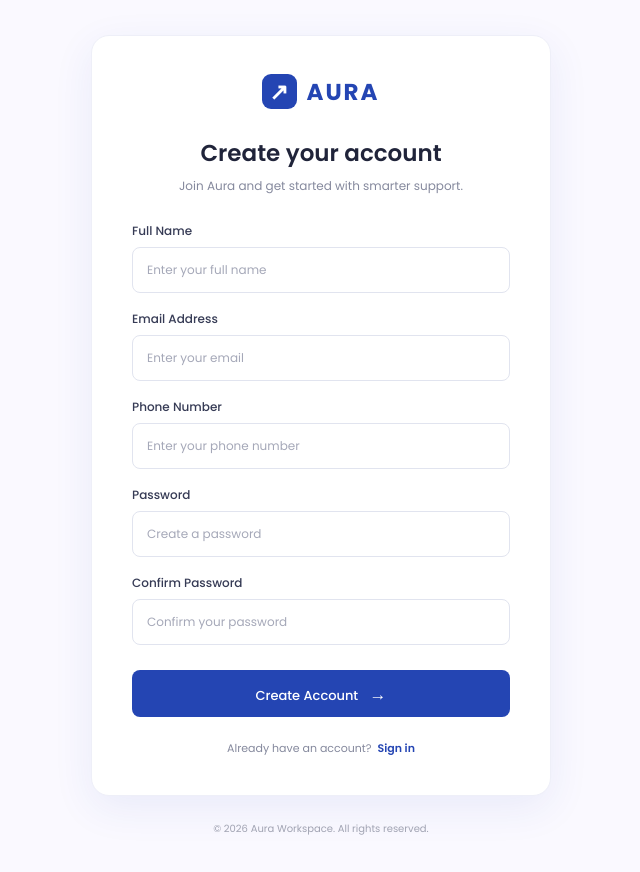
After one commit to Suvashanbaniya/Business_Agent, a Flask app: page /register in a window 1280 px wide. The commit adds this page. Shown: the whole page, without its empty margins (319-959 px from the left). Run offline with Flask 3, Linux system fonts and the light colour scheme.

Commit message:
implemnet the intent detector and add crate the register form

```diff
--- a/Business_Agent/app.py
+++ b/Business_Agent/app.py
@@ -14,8 +14,8 @@ from flask import (
     flash,
 )
 from flask_cors import CORS
-from werkzeug.security import check_password_hash
-
+from werkzeug.security import check_password_hash, generate_password_hash
+from ai.intent_detector import detect_intent
 from ai.llm import ask_llm
 from services.create_ticket import create_ticket
 from ai.customer_chat import product_chat_response
@@ -27,6 +27,12 @@ AUTH_DB_PATH = (
     Path(__file__).resolve().parent
     / "database"
     / "auth.db"
+)
+# Locate customer.db relative to app.py.
+CUSTOMER_DB_PATH = (
+    Path(__file__).resolve().parent
+    / "database"
+    / "customer.db"
 )
 # -------- Public product chatbot API
 @app.route("/product-chat", methods=["POST"])
@@ -52,6 +58,121 @@ app.secret_key = os.environ.get(
 # Basic protection for the session cookie.
 app.config["SESSION_COOKIE_HTTPONLY"] = True
 app.config["SESSION_COOKIE_SAMESITE"] = "Lax"
+
+
+
+@app.route("/register", methods=["GET", "POST"])
+def register():
+
+    # Display the registration form.
+    if request.method == "GET":
+        return render_template("register.html")
+
+    # Get information submitted through the registration form.
+    full_name = request.form.get("full_name", "").strip()
+    email = request.form.get("email", "").strip().lower()
+    phone = request.form.get("phone", "").strip()
+    password = request.form.get("password", "")
+    confirm_password = request.form.get("confirm_password", "")
+
+    # Validate required fields.
+    if not full_name or not email or not password or not confirm_password:
+        flash("Please fill in all required fields.")
+        return redirect(url_for("register"))
+
+    # Basic email validation.
+    if "@" not in email or "." not in email.split("@")[-1]:
+        flash("Please enter a valid email address.")
+        return redirect(url_for("register"))
+
+    # Validate password.
+    if len(password) < 8:
+        flash("Password must contain at least 8 characters.")
+        return redirect(url_for("register"))
+
+    if password != confirm_password:
+        flash("Passwords do not match.")
+        return redirect(url_for("register"))
+
+    # Check whether the email already exists in customers.
+    with sqlite3.connect(CUSTOMER_DB_PATH) as connection:
+        existing_customer = connection.execute(
+            """
+            SELECT customer_id
+            FROM customers
+            WHERE LOWER(email) = ?
+            """,
+            (email,)
+        ).fetchone()
+
+    if existing_customer:
+        flash("An account with this email already exists.")
+        return redirect(url_for("register"))
+
+    # Email is also used as the login ID.
+    with sqlite3.connect(AUTH_DB_PATH) as connection:
+        existing_user = connection.execute(
+            """
+            SELECT user_id
+            FROM users
+            WHERE LOWER(login_id) = ?
+            """,
+            (email,)
+        ).fetchone()
+
+    if existing_user:
+        flash("This email is already associated with an account.")
+        return redirect(url_for("register"))
+
+    # Hash the password before storing it.
+    password_hash = generate_password_hash(password)
+
+    customer_id = None
+
+    try:
+        # First, create the customer record.
+        with sqlite3.connect(CUSTOMER_DB_PATH) as connection:
+            cursor = connection.execute(
+                """
+                INSERT INTO customers (full_name, email, phone)
+                VALUES (?, ?, ?)
+                """,
+                (full_name, email, phone or None)
+            )
+
+            customer_id = cursor.lastrowid
+
+        # Then, create the login account linked to that customer.
+        with sqlite3.connect(AUTH_DB_PATH) as connection:
+            connection.execute(
+                """
+                INSERT INTO users (
+                    login_id,
+                    password_hash,
+                    role,
+                    customer_id
+                )
+                VALUES (?, ?, ?, ?)
+                """,
+                (email, password_hash, "customer", customer_id)
+            )
+
+    except sqlite3.IntegrityError:
+        # If account creation fails, remove the customer record
+        # created in the first database.
+        if customer_id is not None:
+            with sqlite3.connect(CUSTOMER_DB_PATH) as connection:
+                connection.execute(
+                    "DELETE FROM customers WHERE customer_id = ?",
+                    (customer_id,)
+                )
+
+        flash("Unable to create your account. Please check your details.")
+        return redirect(url_for("register"))
+
+    flash("Your account has been created successfully. Please log in.")
+    return redirect(url_for("login"))
+
 
 def login_required(view_function):
     @wraps(view_function)
@@ -104,33 +225,20 @@ def chat():
 
     print("\nCustomer:", user_message)
 
-    # Check whether the customer explicitly requests a ticket.
-    message_lower = user_message.lower()
 
-    ticket_keywords = [
-        "create a ticket",
-        "create ticket",
-        "open a ticket",
-        "open ticket",
-        "raise a ticket",
-        "raise ticket",
-        "report an issue",
-        "report a problem",
-        "submit a complaint",
-        "log a complaint"
-    ]
 
-    wants_ticket = any(
-        keyword in message_lower
-        for keyword in ticket_keywords
-    )
+    # Identify what the customer wants.
+    intent_result = detect_intent(user_message)
 
-    # Only customer accounts can create support tickets.
-    if wants_ticket and session.get("role") != "customer":
-        return jsonify({
-            "response": "Only customer accounts can create support tickets.",
-            "status": "error"
-        }), 403
+    intent = intent_result["intent"]
+    confidence = intent_result["confidence"]
+    needs_human = intent_result["needs_human"]
+
+    print("Detected intent:", intent)
+    print("Confidence:", confidence)
+    print("Needs human review:", needs_human)
+    # Create a ticket for complaints and refund requests.
+    wants_ticket = intent in ["complaint", "refund_request"]
 
     # Create a ticket only when the customer requests one.
     if wants_ticket:
@@ -156,20 +264,14 @@ def chat():
                 "status": "error"
             }), 400
 
-        # Remove ticket-request phrases to form a basic title.
-        issue_title = user_message
+        # Generate a title based on the detected intent.
+        if intent == "refund_request":
+            issue_title = "Customer refund request"
+        else:
+            issue_title = "Customer complaint"
 
-        for keyword in ticket_keywords:
-            issue_title = issue_title.replace(keyword, "")
-
-        issue_title = issue_title.strip(" .,:-")
-
-        if not issue_title:
-            issue_title = "Customer support request"
-
-        # Keep the title short enough to be readable.
+        # Keep the original message as the ticket description.
         issue_title = issue_title[:100]
-
         try:
             # Create the ticket using the existing service.
             ticket_id = create_ticket(
--- a/Business_Agent/static/customer.js
+++ b/Business_Agent/static/customer.js
@@ -67,7 +67,7 @@ async function sendMessage(text) {
     messagesContainer.scrollTop = messagesContainer.scrollHeight;
 
     try {
-        const response = await fetch("/chat", {
+        const response = await fetch("/product-chat", {
             method: "POST",
             headers: {
                 "Content-Type": "application/json"
--- /dev/null
+++ b/Business_Agent/static/register.css
@@ -0,0 +1,188 @@
+
+/* -------- General Reset -------- */
+
+* {
+    margin: 0;
+    padding: 0;
+    box-sizing: border-box;
+}
+
+body {
+    font-family: 'Poppins', sans-serif;
+    background: #faf9ff;
+    color: #20243a;
+    min-height: 100vh;
+}
+
+/* -------- Main Container -------- */
+
+.register-container {
+    min-height: 100vh;
+    display: flex;
+    flex-direction: column;
+    justify-content: center;
+    align-items: center;
+    padding: 35px 20px;
+}
+
+/* -------- Register Card -------- */
+
+.register-card {
+    width: 100%;
+    max-width: 460px;
+    background: #ffffff;
+    padding: 38px 40px;
+    border-radius: 18px;
+    box-shadow: 0 12px 40px rgba(36, 69, 179, 0.08);
+    border: 1px solid #eeeff8;
+}
+
+/* -------- Logo -------- */
+
+.logo {
+    display: flex;
+    justify-content: center;
+    align-items: center;
+    gap: 9px;
+    color: #2445b3;
+    font-size: 23px;
+    font-weight: 700;
+    letter-spacing: 2px;
+    margin-bottom: 27px;
+}
+
+.logo-icon {
+    display: flex;
+    align-items: center;
+    justify-content: center;
+    width: 35px;
+    height: 35px;
+    background: #2445b3;
+    color: white;
+    border-radius: 9px;
+    font-size: 23px;
+}
+
+/* -------- Heading -------- */
+
+.register-heading {
+    text-align: center;
+    margin-bottom: 27px;
+}
+
+.register-heading h1 {
+    font-size: 23px;
+    font-weight: 600;
+    color: #20243a;
+    margin-bottom: 7px;
+}
+
+.register-heading p {
+    font-size: 12px;
+    color: #85899d;
+}
+
+/* -------- Form -------- */
+
+.form-group {
+    margin-bottom: 17px;
+}
+
+.form-group label {
+    display: block;
+    font-size: 12px;
+    font-weight: 500;
+    color: #363b55;
+    margin-bottom: 7px;
+}
+
+.form-group input {
+    width: 100%;
+    height: 46px;
+    padding: 0 14px;
+    border: 1px solid #e1e4ef;
+    border-radius: 8px;
+    outline: none;
+    background: #ffffff;
+    font-family: 'Poppins', sans-serif;
+    font-size: 12px;
+    color: #20243a;
+    transition: 0.2s ease;
+}
+
+.form-group input::placeholder {
+    color: #a5a8b8;
+}
+
+.form-group input:focus {
+    border-color: #2445b3;
+    box-shadow: 0 0 0 3px rgba(36, 69, 179, 0.09);
+}
+
+/* -------- Register Button -------- */
+
+.register-button {
+    width: 100%;
+    height: 47px;
+    margin-top: 8px;
+    border: none;
+    border-radius: 8px;
+    background: #2445b3;
+    color: #ffffff;
+    font-family: 'Poppins', sans-serif;
+    font-size: 13px;
+    font-weight: 500;
+    cursor: pointer;
+    transition: 0.2s ease;
+}
+
+.register-button span {
+    margin-left: 8px;
+    font-size: 17px;
+}
+
+.register-button:hover {
+    background: #1b3694;
+    transform: translateY(-1px);
+}
+
+/* -------- Login Link -------- */
+
+.login-link {
+    text-align: center;
+    margin-top: 23px;
+    font-size: 11px;
+    color: #85899d;
+}
+
+.login-link a {
+    color: #2445b3;
+    font-weight: 600;
+    text-decoration: none;
+    margin-left: 3px;
+}
+
+.login-link a:hover {
+    text-decoration: underline;
+}
+
+/* -------- Footer -------- */
+
+.footer-text {
+    margin-top: 25px;
+    font-size: 10px;
+    color: #a0a3b2;
+    text-align: center;
+}
+
+/* -------- Responsive Design -------- */
+
+@media (max-width: 480px) {
+    .register-card {
+        padding: 30px 22px;
+    }
+
+    .register-heading h1 {
+        font-size: 20px;
+    }
+}
--- /dev/null
+++ b/Business_Agent/templates/register.html
@@ -0,0 +1,138 @@
+<!DOCTYPE html>
+<html lang="en">
+
+<head>
+    <meta charset="UTF-8">
+    <meta name="viewport" content="width=device-width, initial-scale=1.0">
+
+    <title>Create Account | Aura</title>
+
+    <!-- Google Font -->
+    <link rel="preconnect" href="https://fonts.googleapis.com">
+    <link rel="preconnect" href="https://fonts.gstatic.com" crossorigin>
+    <link
+        href="https://fonts.googleapis.com/css2?family=Poppins:wght@400;500;600;700&display=swap"
+        rel="stylesheet">
+
+    <!-- Register CSS -->
+    <link rel="stylesheet"
+          href="{{ url_for('static', filename='register.css') }}">
+</head>
+
+<body>
+
+    <main class="register-container">
+
+        <div class="register-card">
+
+            <!-- Logo -->
+            <div class="logo">
+                <span class="logo-icon">↗</span>
+                <span>AURA</span>
+            </div>
+
+            <!-- Heading -->
+            <div class="register-heading">
+                <h1>Create your account</h1>
+                <p>Join Aura and get started with smarter support.</p>
+            </div>
+
+            <!-- Register Form -->
+            <form action="{{ url_for('register') }}" method="POST">
+
+                <!-- Flash Messages -->
+                {% with messages = get_flashed_messages() %}
+                    {% if messages %}
+                        <div class="flash-message">
+                            {% for message in messages %}
+                                <p>{{ message }}</p>
+                            {% endfor %}
+                        </div>
+                    {% endif %}
+                {% endwith %}
+
+                <!-- Full Name -->
+                <div class="form-group">
+                    <label for="full_name">Full Name</label>
+                    <input
+                        type="text"
+                        id="full_name"
+                        name="full_name"
+                        placeholder="Enter your full name"
+                        autocomplete="name"
+                        required>
+                </div>
+
+                <!-- Email Address -->
+                <div class="form-group">
+                    <label for="email">Email Address</label>
+                    <input
+                        type="email"
+                        id="email"
+                        name="email"
+                        placeholder="Enter your email"
+                        autocomplete="email"
+                        required>
+                </div>
+
+                <!-- Phone Number -->
+                <div class="form-group">
+                    <label for="phone">Phone Number</label>
+                    <input
+                        type="tel"
+                        id="phone"
+                        name="phone"
+                        placeholder="Enter your phone number"
+                        autocomplete="tel">
+                </div>
+
+                <!-- Password -->
+                <div class="form-group">
+                    <label for="password">Password</label>
+                    <input
+                        type="password"
+                        id="password"
+                        name="password"
+                        placeholder="Create a password"
+                        autocomplete="new-password"
+                        minlength="8"
+                        required>
+                </div>
+
+                <!-- Confirm Password -->
+                <div class="form-group">
+                    <label for="confirm-password">Confirm Password</label>
+                    <input
+                        type="password"
+                        id="confirm-password"
+                        name="confirm_password"
+                        placeholder="Confirm your password"
+                        autocomplete="new-password"
+                        minlength="8"
+                        required>
+                </div>
+
+                <!-- Submit Button -->
+                <button type="submit" class="register-button">
+                    Create Account
+                    <span>→</span>
+                </button>
+
+            </form>
+
+            <!-- Login Link -->
+            <div class="login-link">
+                Already have an account?
+                <a href="{{ url_for('login') }}">Sign in</a>
+            </div>
+
+        </div>
+
+        <p class="footer-text">
+            © 2026 Aura Workspace. All rights reserved.
+        </p>
+
+    </main>
+
+</body>
+</html>
```
Also changed, not shown: Business_Agent/templates/login.html (+4 -4 lines), Business_Agent/database/auth.db, Business_Agent/database/customer.db, 1 other file.
